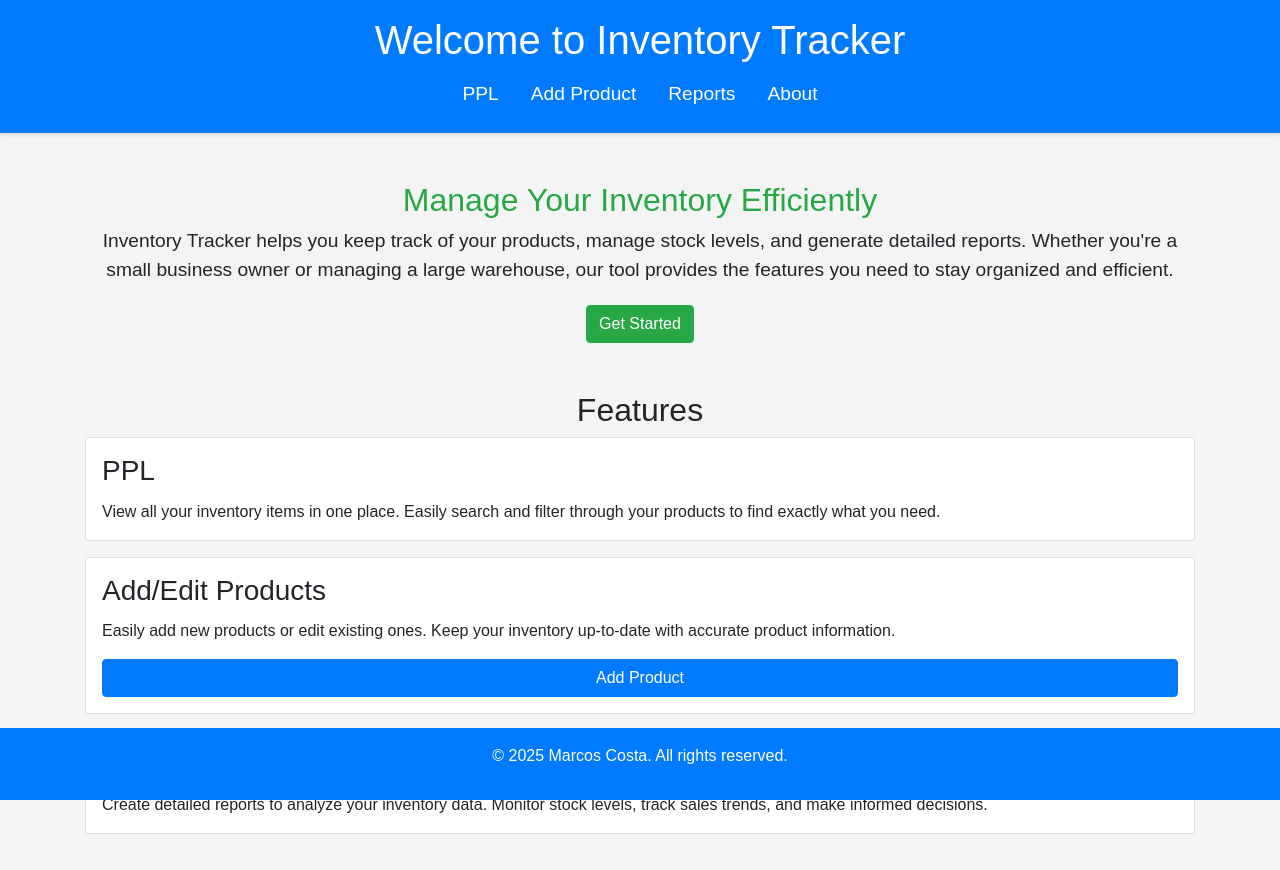
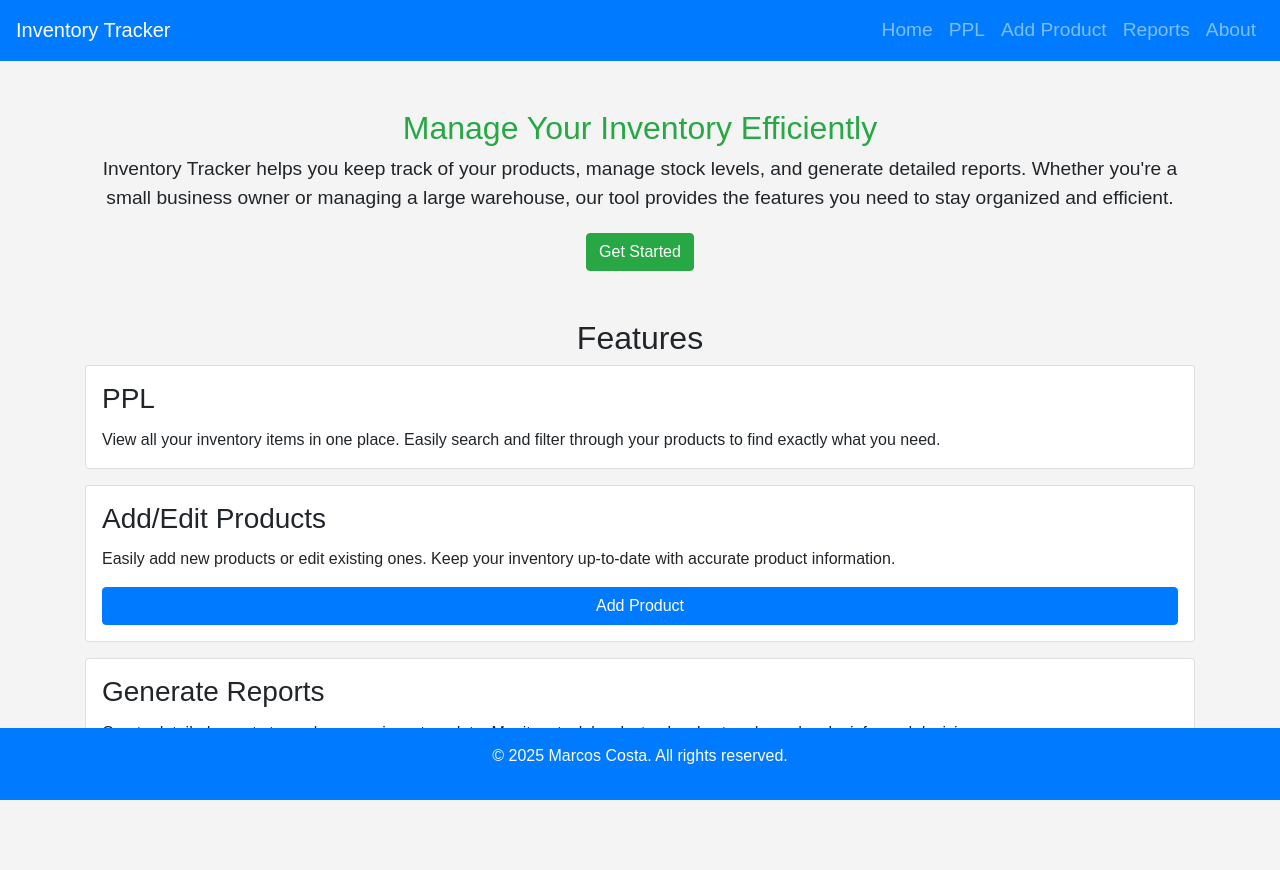
Before and after one commit to MarcosCGoenaga/inventory-app, a plain HTML site: page index.html in a window 1280 px wide. After the commit the page ends 810 px from the top, so only its background shows below. Drawn offline with nearby package versions, Linux system fonts and the light colour scheme.

Commit message:
Update index.html

```diff
--- a/index.html
+++ b/index.html
@@ -9,15 +9,34 @@
     <link rel="stylesheet" href="css/styles.css">
 </head>
 <body>
-    <header class="bg-primary text-white text-center py-3">
-        <h1>Welcome to Inventory Tracker</h1>
-        <nav class="nav justify-content-center">
-            <a class="nav-link text-white" href="ppl.html">PPL</a>
-            <a class="nav-link text-white" href="product-form.html">Add Product</a>
-            <a class="nav-link text-white" href="reports.html">Reports</a>
-            <a class="nav-link text-white" href="about.html">About</a>
-        </nav>
-    </header>
+    <!-- Navigation Bar -->
+    <nav class="navbar navbar-expand-lg navbar-dark bg-primary">
+        <a class="navbar-brand" href="index.html">Inventory Tracker</a>
+        <button class="navbar-toggler" type="button" data-toggle="collapse" data-target="#navbarNav" aria-controls="navbarNav" aria-expanded="false" aria-label="Toggle navigation">
+            <span class="navbar-toggler-icon"></span>
+        </button>
+        <div class="collapse navbar-collapse" id="navbarNav">
+            <ul class="navbar-nav ml-auto">
+                <li class="nav-item">
+                    <a class="nav-link" href="index.html">Home</a>
+                </li>
+                <li class="nav-item">
+                    <a class="nav-link" href="ppl.html">PPL</a>
+                </li>
+                <li class="nav-item">
+                    <a class="nav-link" href="product-form.html">Add Product</a>
+                </li>
+                <li class="nav-item">
+                    <a class="nav-link" href="reports.html">Reports</a>
+                </li>
+                <li class="nav-item">
+                    <a class="nav-link" href="about.html">About</a>
+                </li>
+            </ul>
+        </div>
+    </nav>
+
+    <!-- Rest of the page content -->
     <main class="container my-5">
         <section class="intro text-center">
             <h2>Manage Your Inventory Efficiently</h2>
```
